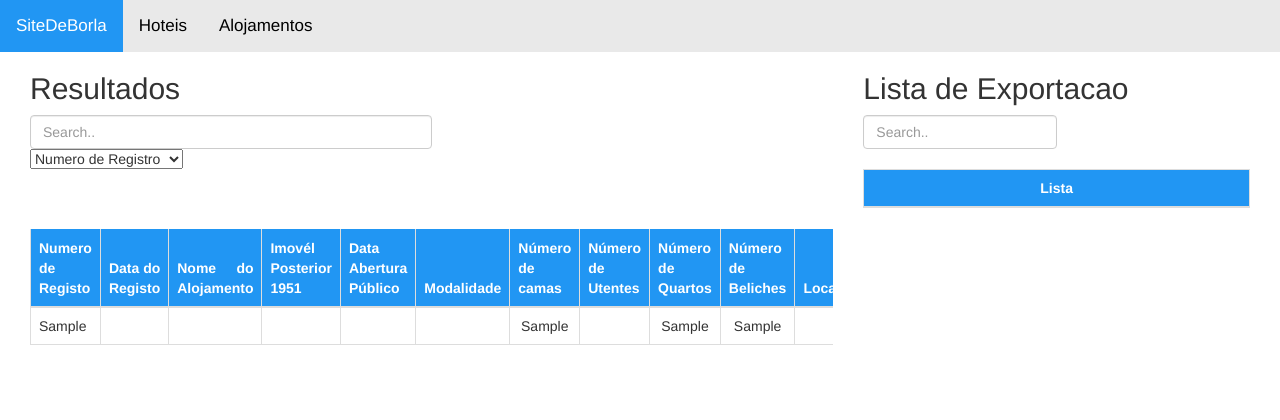
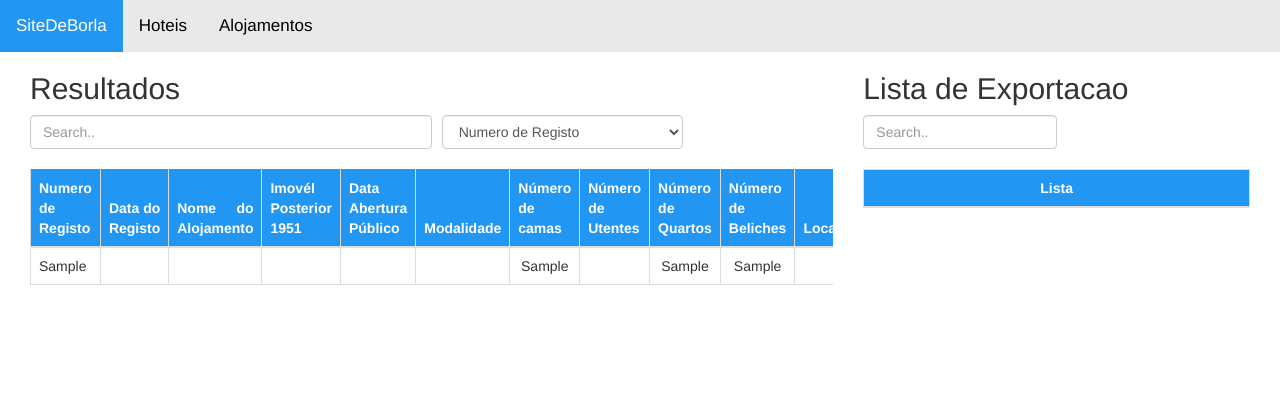
Before and after one commit to VoluntariosCTESPUMa/FormPesquisa, a PHP site: page / in a window 1280 px wide. Shown: the top 420 px of the page. Run offline with PHP 8.4, Linux system fonts and the light colour scheme; tables that the repository leaves empty or names only in its code hold one stand-in row (values such as "Sample post"); data that the repository does not hold is empty.

Commit message:
indexmelhorado

```diff
--- a/leonardo/index.php
+++ b/leonardo/index.php
@@ -89,6 +89,10 @@
   width: 100%;
   height: 100%;
 }
+.direitinho {
+ display: flex;
+ flex-wrap: wrap;
+}
 
 /* #closebtn {
     margin-left: 15px;
@@ -118,13 +122,29 @@
 <div class='container'>
 <div class='col-sm-8'>
 <h2>Resultados</h2>
-  <input onkeyup="myFunction()" class='form-control' id='myInput' type='text' style='width: 50%;' placeholder='Search..'>
-  <select id="mySelect">
-        <option value="0" >Numero de Registro</option>
-        <option value="1" >data registo</option>
-        <option value="2"> Nome do Alojamento </option>
+<div class="direitinho">
+  <input onkeyup="myFunction()" class="form-control" id='myInput' type='text' style='width: 50%;' placeholder='Search..'>
+  <select class="form-control" style='width: 30%; margin-left: 10px;' id="mySelect">
+        <option value="0" >Numero de Registo</option>
+        <option value="1" >Data do Registo</option>
+        <option value="2">Nome do Alojamento</option>
+        <option value="3" >Imovél Posterior 1951</option>
+        <option value="4" >Data Abertura Público</option>
+        <option value="5"> Modalidade</option>
+        <option value="6" >Número de camas</option>
+        <option value="7" >Número de Utentes</option>
+        <option value="8"> Número de Quartos </option>
+        <option value="9" >Número de Beliches</option>
+        <option value="10">Localização(Endereço) </option>
+        <option value="11" >Localização(Código de Postal)</option>
+        <option value="12" >Localidade</option>
+        <option value="13">Freguesia</option>
+        <option value="14" >Concelho</option>
+        <option value="15" >Distrito </option>
+
     </select>
-  <br> <br><br><br>
+    </div>
+    <br>
   <div style='overflow-x:scroll; overflow-y:scroll; height:450px;'>
   <table class='table table-bordered table-striped' style='border:1px solid #2196F3;'>
     <thead>
@@ -141,7 +161,7 @@
       <th class="thcss">Número de Beliches</th>
       <th class="thcss">Localização(Endereço)</th>
       <th class="thcss">Localização(Código de Postal)</th>
-      <th class="thcss"> Localidade</th>
+      <th class="thcss">Localidade</th>
       <th class="thcss">Freguesia</th>
       <th class="thcss">Concelho</th>
       <th class="thcss">Distrito </th>
@@ -229,4 +249,4 @@ $(document).ready(function(){
 
 
 
-/* por tudo direitinho na thead, e colocar o filtro a frente da pesquisa */
+/* por tudo direitinho na thea */
```
